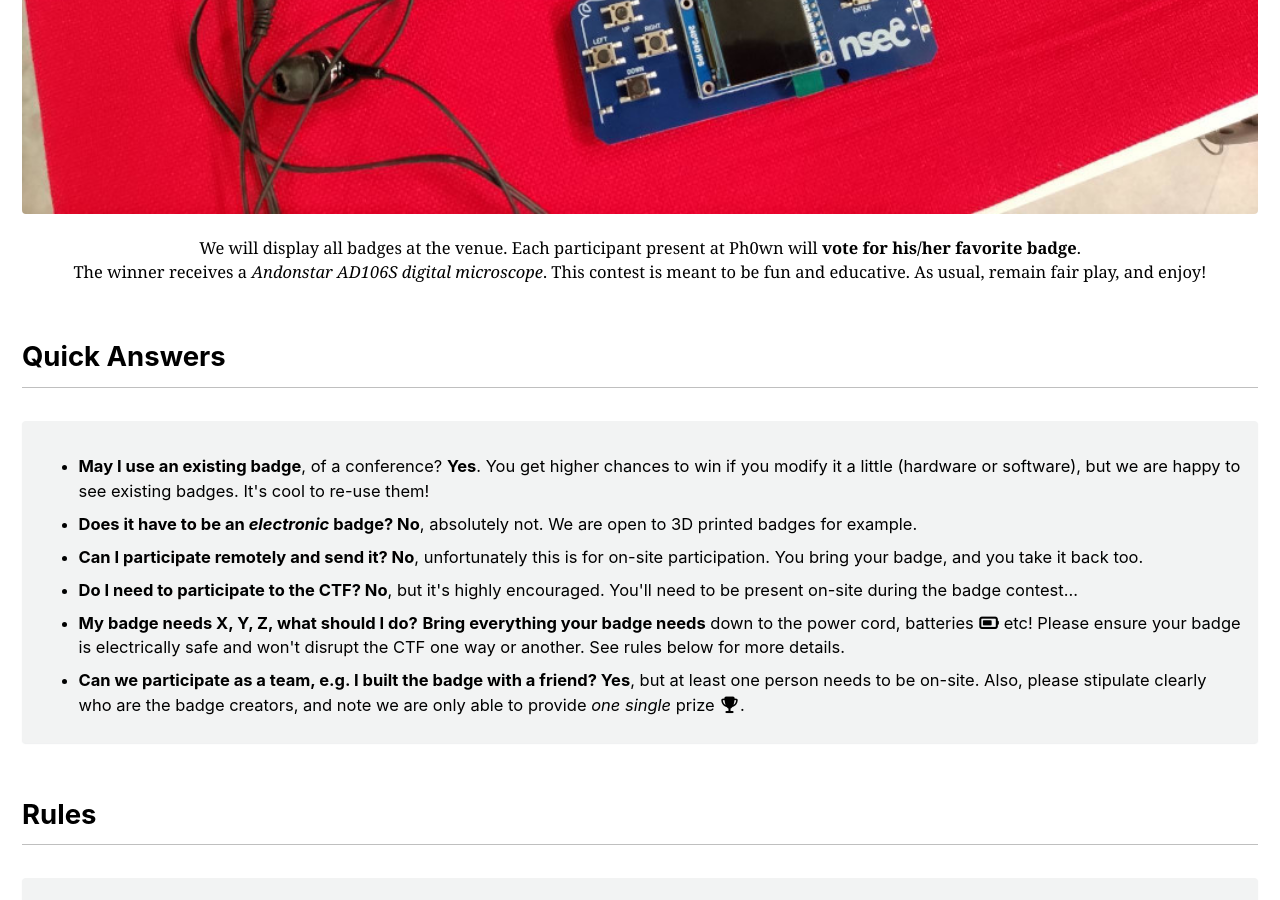
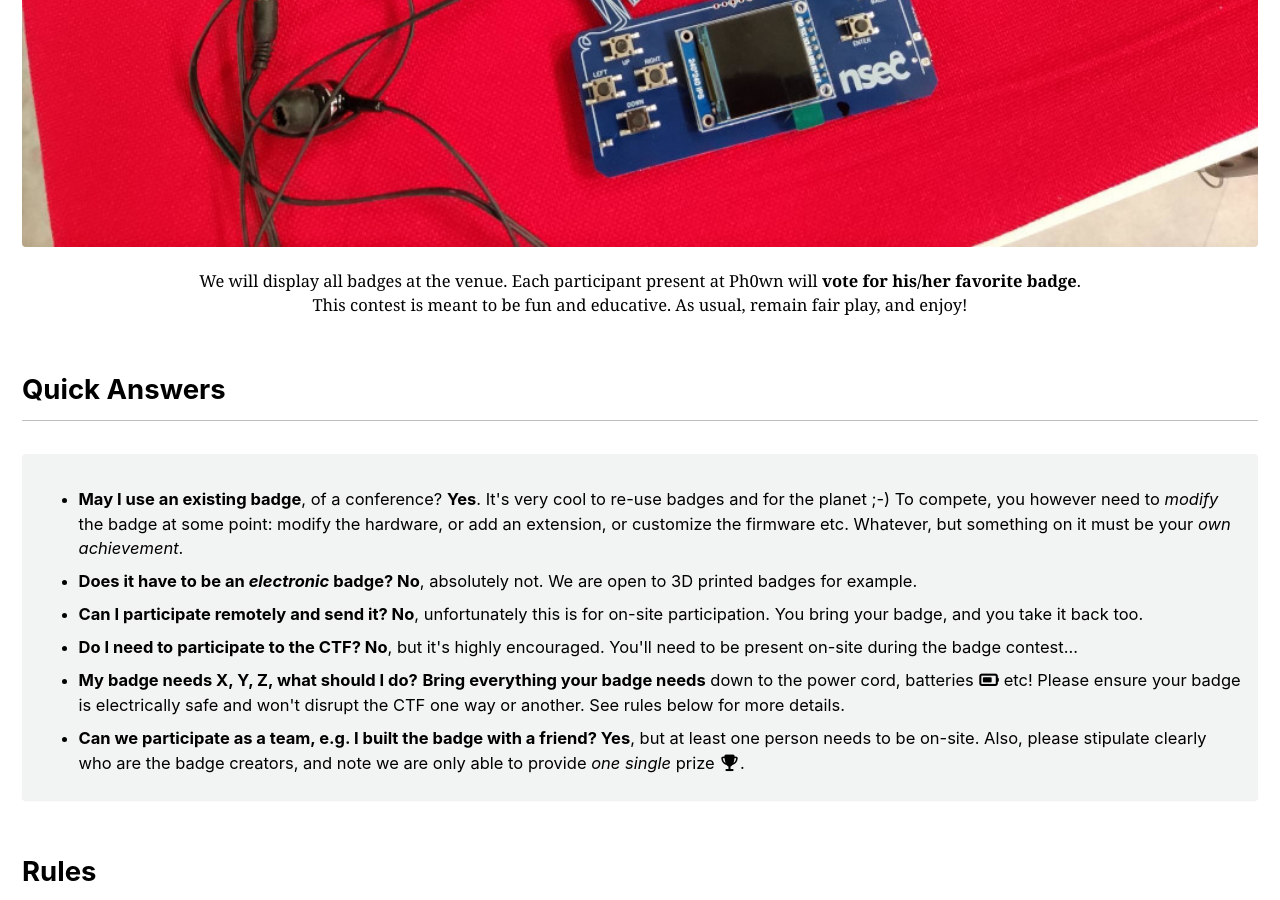
Before and after one commit to ph0wn/ph0wn.github.io, a Jekyll site: the page built from _pages/badges.html, in a window 1280 px wide and 900 px high, scrolled down 1029 px. Built offline with Jekyll 4.4.1, drawn with Linux system fonts in a browser that asks for light colours; cached includes are drawn as plain includes; some of the changed text lies outside the part shown.

Commit message:
badges 2024

```diff
--- a/_pages/badges.html
+++ b/_pages/badges.html
@@ -7,10 +7,10 @@ entries_layout: grid
 ---
 
 
-<h2>Ph0wn Badge Contest - Edition 2023</h2>
+<h2>Ph0wn Badge Contest</h2>
 <p>
-  <b>Bring your favorite badge at Ph0wn CTF</b>: one you built yourself or simply a badge you got at a former conference.<br>
-  The owner of the badge with most votes gets a <i>Digital Microscope (Andonstar AD106S)</i>!<br>
+  <b>Bring your favorite badge at Ph0wn CTF</b>: one you built yourself or a badge you customized yourself from a former conference.<br>
+  The owner of the badge with most votes wins a prize (to be defined)<br>
 </p>
 
 <figure class="align-center">
@@ -20,7 +20,7 @@ entries_layout: grid
     <figcaption>
     <p class="text-center">
       We will display all badges at the venue. Each participant present at Ph0wn will <b>vote for his/her favorite badge</b>.<br>
-      The winner receives a <i>Andonstar AD106S digital microscope</i>. This contest is meant to be fun and educative. As usual, remain fair play, and enjoy!
+      This contest is meant to be fun and educative. As usual, remain fair play, and enjoy!
     </p>
   </figcaption>
 </figure>
@@ -31,7 +31,7 @@ entries_layout: grid
 <div class="notice">
 
   <ul>
-   <li><b>May I use an existing badge</b>, of a conference? <b>Yes</b>. You get higher chances to win if you modify it a little (hardware or software), but we are happy to see existing badges. It's cool to re-use them!</li>
+      <li><b>May I use an existing badge</b>, of a conference? <b>Yes</b>. It's very cool to re-use badges and for the planet ;-) To compete, you however need to <i>modify</i> the badge at some point: modify the hardware, or add an extension, or customize the firmware etc. Whatever, but something on it must be  your <i>own achievement</i>.</li>
 	 <li><b>Does it have to be an <i>electronic</i> badge? No</b>, absolutely not. We are open to 3D printed badges for example.</li>
 	 <li><b>Can I participate remotely and send it? No</b>, unfortunately this is for on-site participation. You bring your badge, and you take it back too.</li>
 	 <li><b>Do I need to participate to the CTF? No</b>, but it's highly encouraged. You'll need to be present on-site during the badge contest...</li>
```
